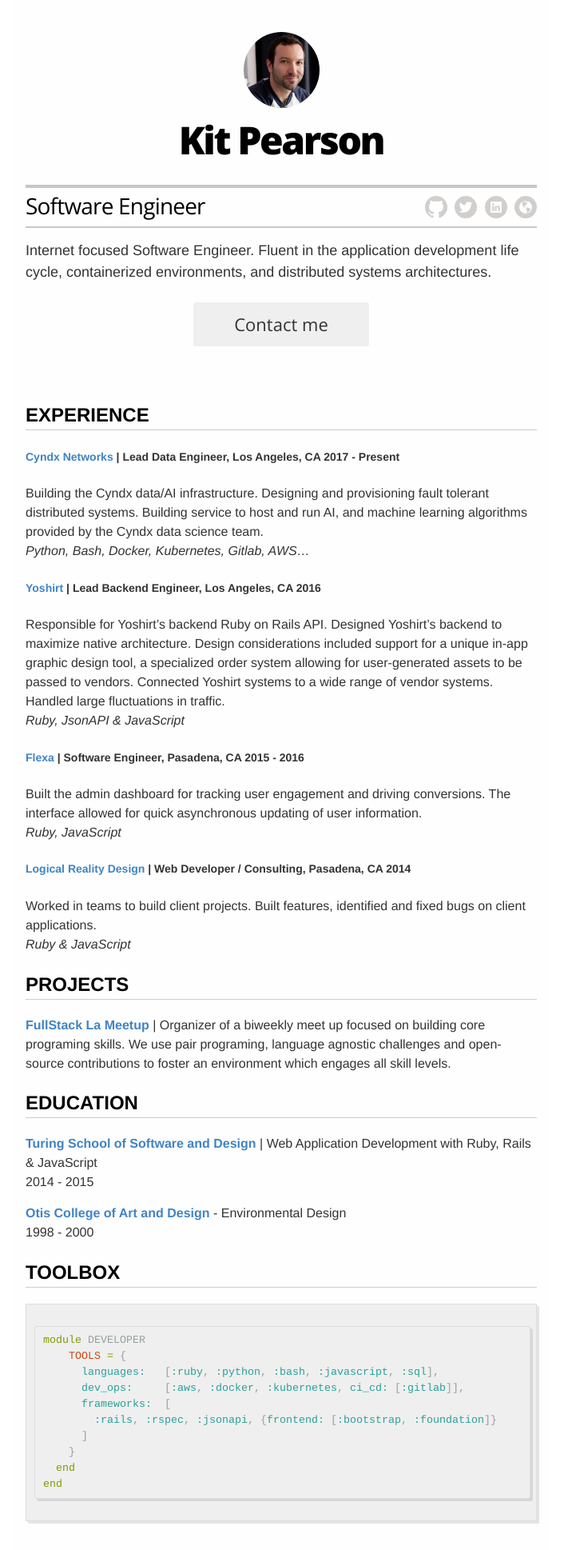
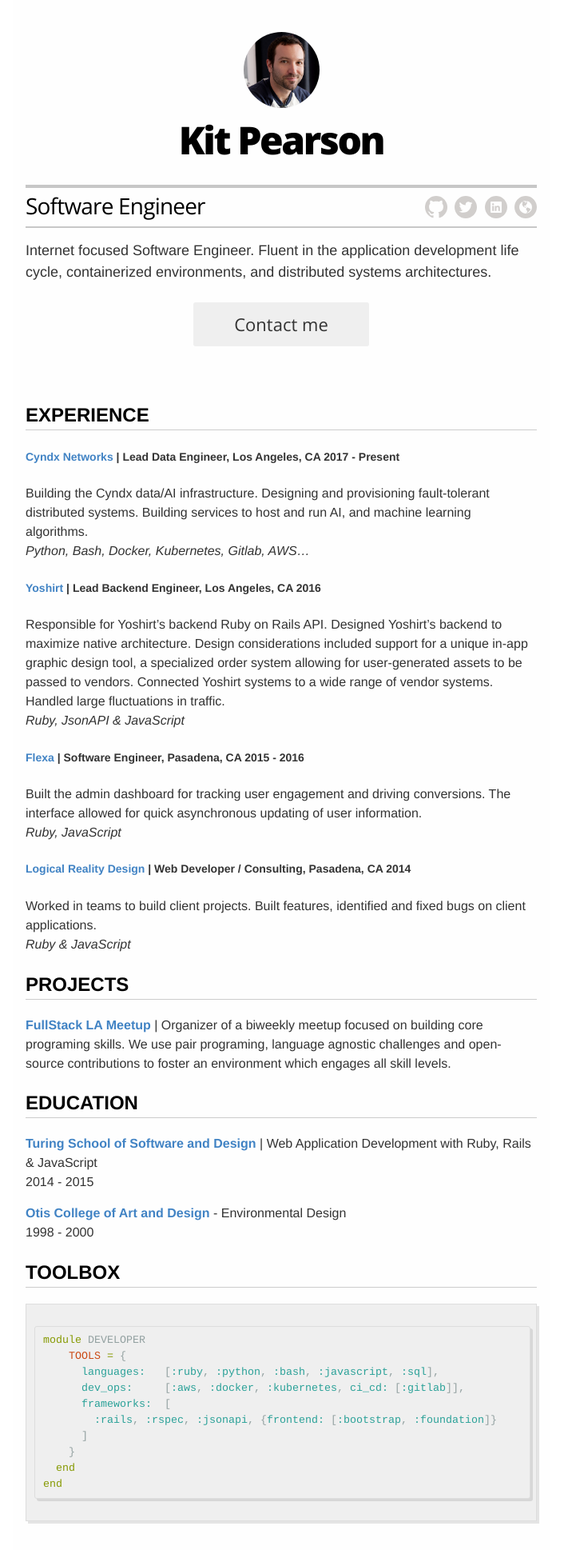
Before and after one commit to kpearson/resume, a Jekyll site: the page built from index.md, in a window 1280 px wide. Shown: the whole page at 80% size, without its empty margins (288-994 px from the left). Built offline with Jekyll 4.4.1, drawn with Linux system fonts in a browser that asks for light colours; nearby versions of some CDN libraries.

Commit message:
Update title is pdf version

```diff
--- a/_includes/pdf-header.html
+++ b/_includes/pdf-header.html
@@ -1,6 +1,6 @@
 <h1 class="header-name" itemprop="name">{{ site.resume_name }}</h1>
 
-<p class="header-subtitle">Web Developer</p>
+<p class="header-subtitle">Software Engineer</p>
 
 <p class="text-center">Los Angeles, CA</p>
 
--- a/_includes/resume.md
+++ b/_includes/resume.md
@@ -2,9 +2,9 @@
 ----------
 
 ##### [Cyndx Networks] | Lead Data Engineer, Los Angeles, CA 2017 - Present
-Building the Cyndx data/AI infrastructure. Designing and provisioning fault
-tolerant distributed systems. Building service to host and run AI, and machine
-learning algorithms provided by the Cyndx data science team.
+Building the Cyndx data/AI infrastructure. Designing and provisioning
+fault-tolerant distributed systems. Building services to host and run AI, and
+machine learning algorithms.
 _Python, Bash, Docker, Kubernetes, Gitlab, AWS..._
 
 ##### [Yoshirt] | Lead Backend Engineer, Los Angeles, CA 2016
@@ -33,12 +33,12 @@
 PROJECTS
 --------
 
-__[FullStack La Meetup]__ \| Organizer of a biweekly meet up focused on
- building core programing skills. We use pair programing, language agnostic
- challenges and open-source contributions to foster an environment which
- engages all skill levels.
+__[FullStack LA Meetup]__ \| Organizer of a biweekly meetup focused on building
+core programing skills. We use pair programing, language agnostic
+challenges and open-source contributions to foster an environment which
+engages all skill levels.
 
-[FullStack La Meetup]: http://bit.ly/fullstack-meetup
+[FullStack LA Meetup]: http://bit.ly/fullstack-meetup
 
 EDUCATION
 ---------
```
